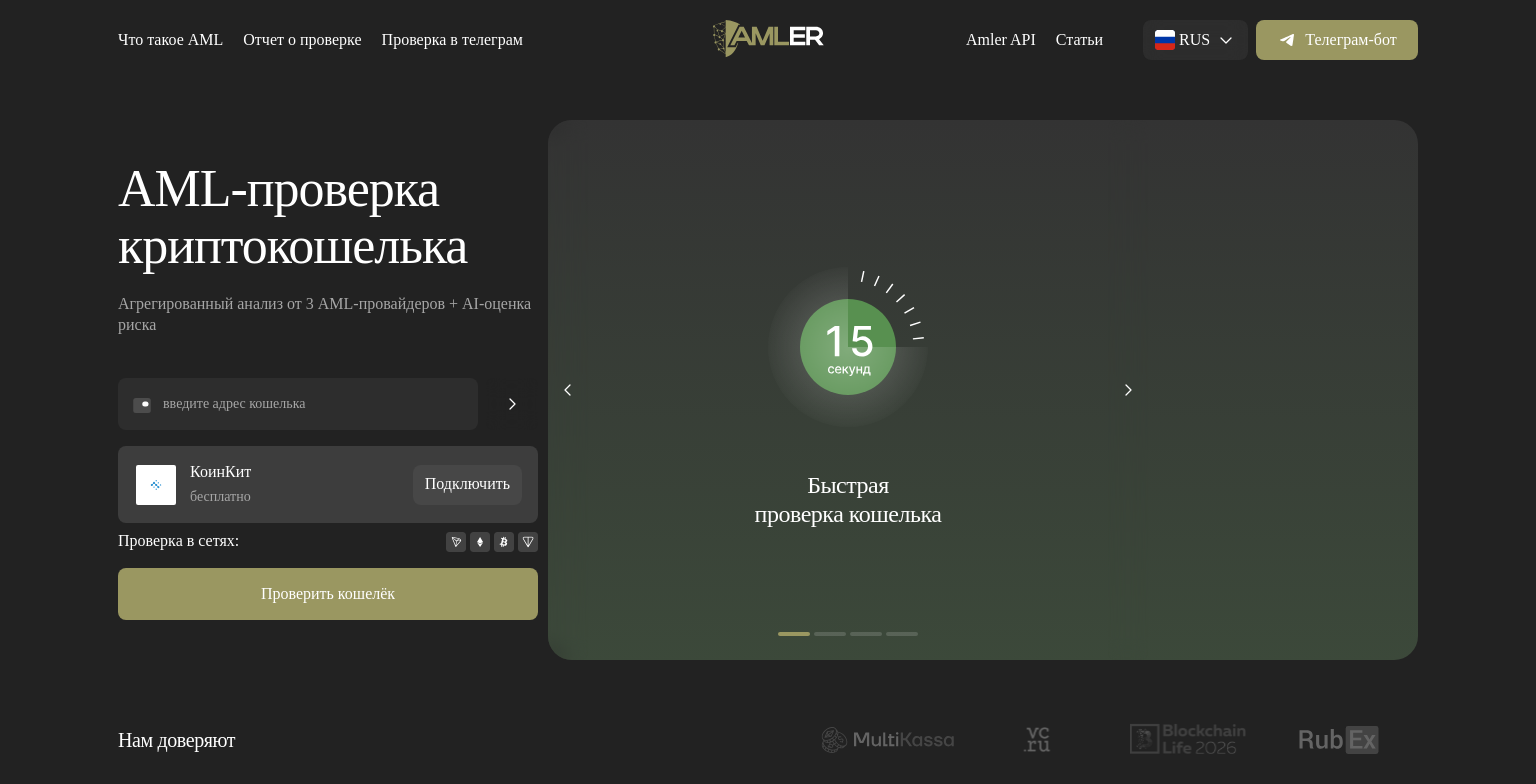
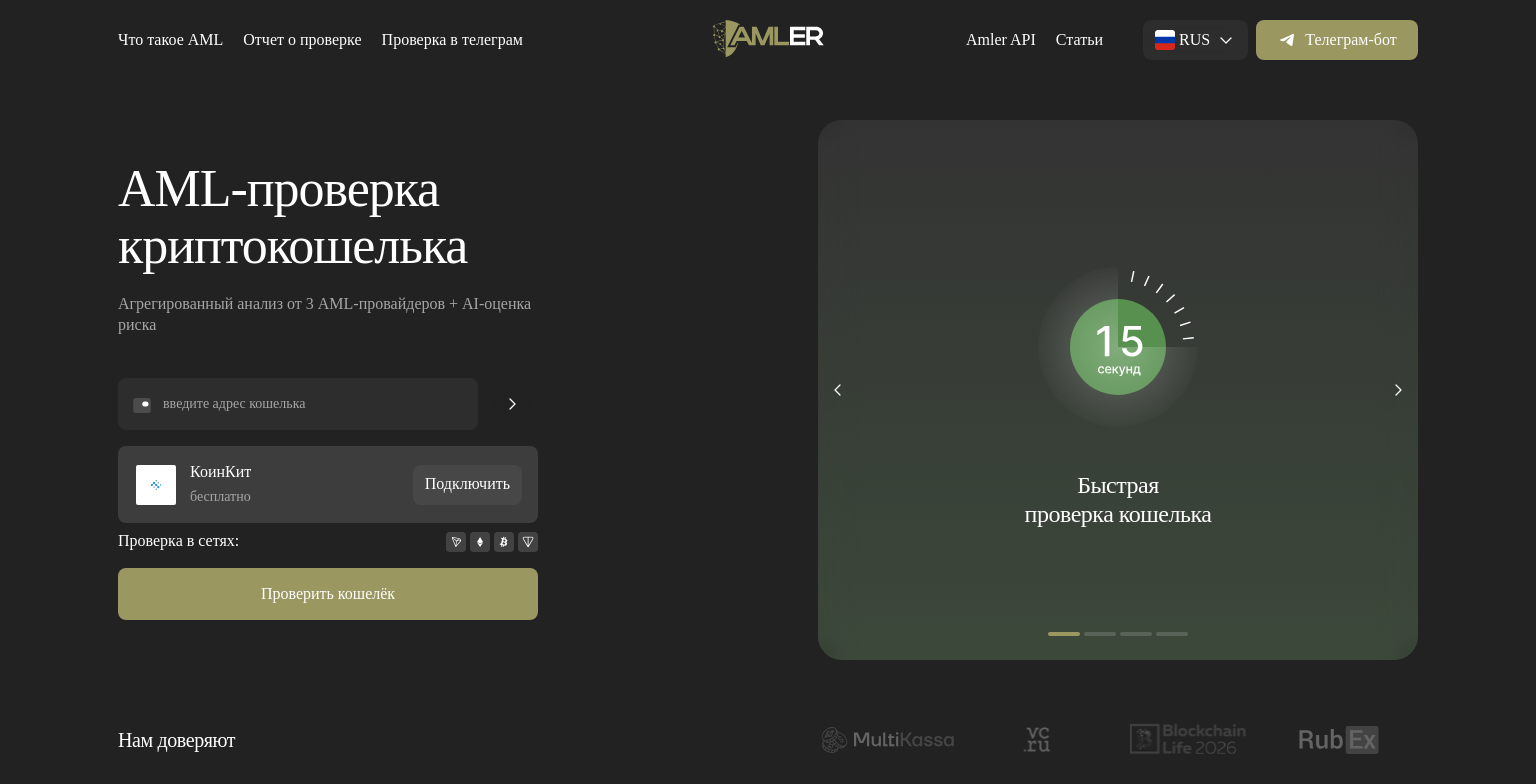
Before and after one commit to AAAlex2001/amlerLanding, a Next.js app: page / in a window 1536 px wide. Shown: the top 784 px of the page. Built offline with nearby package versions, Linux system fonts and the light colour scheme; a web font is replaced by a local one.

Commit message:
правки

```diff
--- a/src/widgets/hero/Hero.module.scss
+++ b/src/widgets/hero/Hero.module.scss
@@ -10,9 +10,10 @@
   @media (min-width: 768px) {
     flex-direction: row;
     align-items: flex-start;
-    justify-content: center;
+    justify-content: space-between;
     gap: 20px;
     max-width: 688px;
+    height: 540px;
   }
 
   @media (min-width: 1440px) {
@@ -20,6 +21,7 @@
     justify-content: space-between;
     align-items: center;
     gap: 10px;
+    height: 540px;
   }
 }
 
@@ -49,10 +51,11 @@
   @media (min-width: 1440px) {
     justify-content: space-between;
     gap: 10px;
-    width: 100%;
+    width: 420px;
     max-width: 420px;
     margin-inline: 0;
-    flex: 0 1 420px;
+    min-height: 540px;
+    flex: 0 0 420px;
   }
 }
 
@@ -66,12 +69,14 @@
     width: 334px;
     max-width: 334px;
     flex: 0 0 334px;
+    min-height: 540px;
   }
 
   @media (min-width: 1440px) {
-    width: auto;
-    max-width: none;
-    flex: 1 1 0;
+    width: 600px;
+    max-width: 600px;
+    min-height: 540px;
+    flex: 0 0 600px;
   }
 }
 
```
